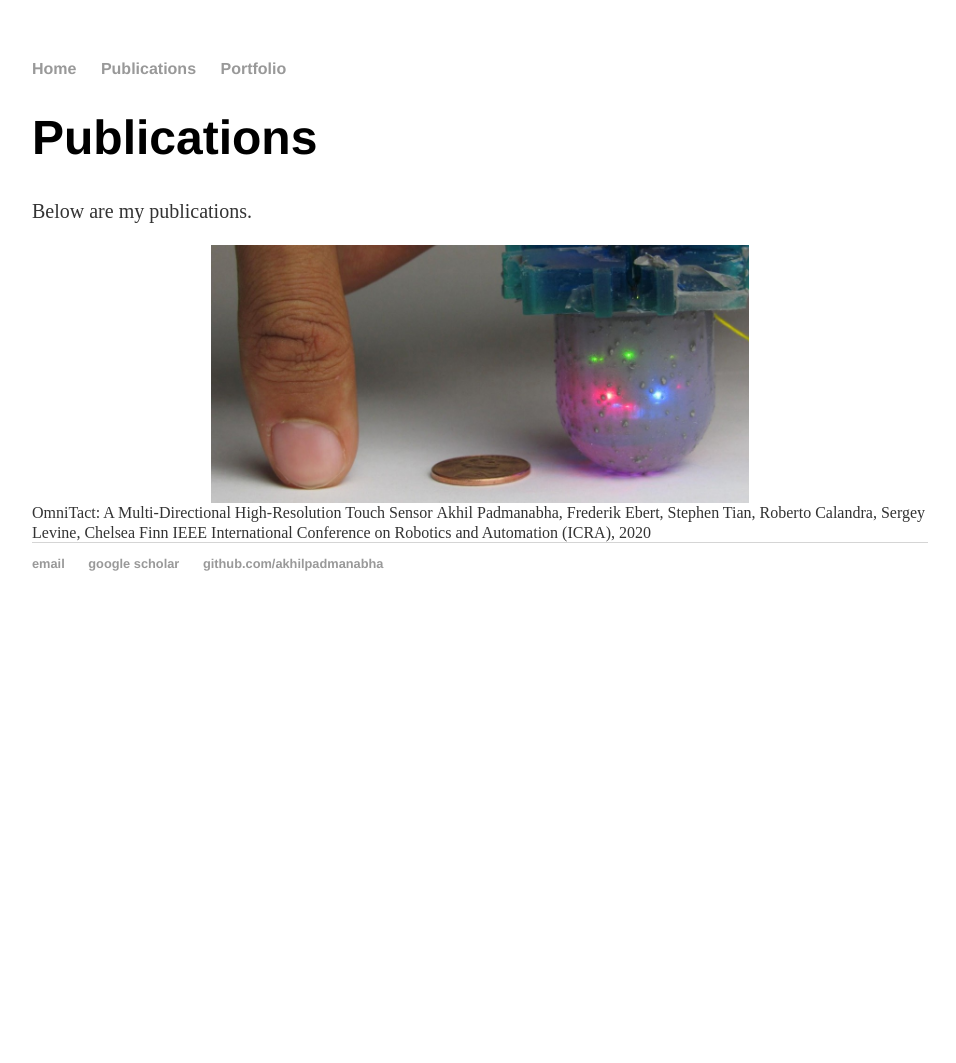
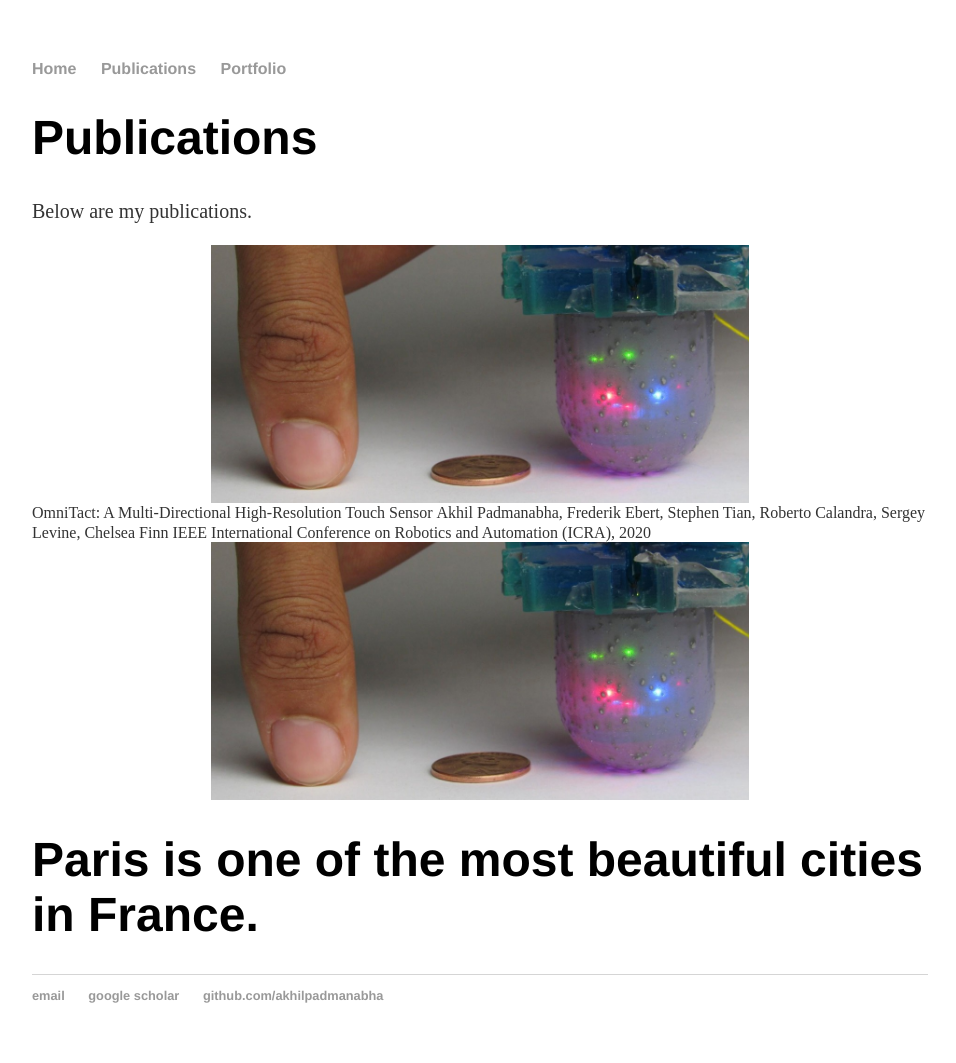
Before and after one commit to akhilpadmanabha/akhilpadmanabha.github.io, a Jekyll site: the page built from publications/index.html, in a window 1280 px wide. Shown: the whole page, without its empty margins (160-1116 px from the left). Built offline with Jekyll 4.4.1, drawn with Linux system fonts in a browser that asks for light colours; before the commit the page ends 900 px from its top, so only the background shows below that.

Commit message:
added text

```diff
--- a/publications/index.html
+++ b/publications/index.html
@@ -15,3 +15,16 @@ title: Publications
 	<g>Akhil Padmanabha, Frederik Ebert, Stephen Tian, Roberto Calandra, Sergey Levine, Chelsea Finn</g>
 	<g> IEEE International Conference on Robotics and Automation (ICRA), 2020 </g>
 </div>
+
+
+
+<body>
+    <div class="container">
+      <div class="image">
+        <img src="https://raw.githubusercontent.com/akhilpadmanabha/akhilpadmanabha.github.io/master/images/omnitact.jpg">
+      </div>
+      <div class="text">
+        <h1>Paris is one of the most beautiful cities in France.</h1>
+      </div>
+    </div>
+  </body>
```
